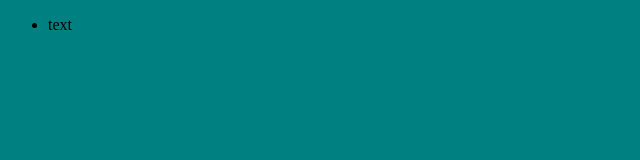
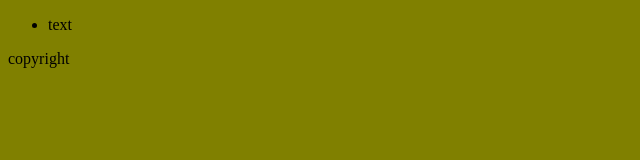
Before and after one commit to quaterback11/modest_cher, a plain HTML site: page index.html in a window 1280 px wide. Shown: the whole page, without its empty margins (0-640 px from the left). Drawn offline with Linux system fonts and the light colour scheme.

Commit message:
index.html and css updates

```diff
--- a/css/main.css
+++ b/css/main.css
@@ -1,7 +1,7 @@
 body {
-  background: teal;
+  background: olive;
 }
 .main {
-  width: 1000px;
+  width: 990px;
   margin: auto;
 }
--- a/index.html
+++ b/index.html
@@ -15,5 +15,10 @@
                 </ul>
             </div>
         </main>
+        <div class="footer-wrapper">
+            <footer class="footer">
+                <span class="copyright">copyright</span>
+            </footer>
+        </div>
     </body>
 </html>
```
